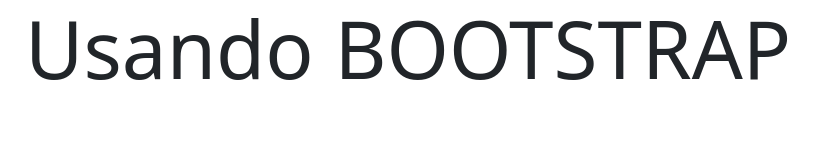
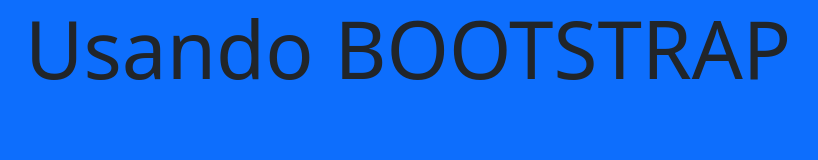
Before and after one commit to rubsdara12/Clase22, a plain HTML site: page index.html in a window 1280 px wide. Shown: the whole page, without its empty margins (57-875 px from the left). Drawn offline with nearby package versions, Linux system fonts and the light colour scheme.

Commit message:
se agrega color de fondo con bootstrap

```diff
--- a/index.html
+++ b/index.html
@@ -6,7 +6,7 @@
     <meta name="viewport" content="width=device-width, initial-scale=1.0">
     <title>Document</title>
 </head>
-<body>
+<body class="bg-primary"> <!-- con esta clase en bootstrap da color de fondo -->
     <div class="container">
         <div class="display-1">Usando BOOTSTRAP</div>
     </div>
```
